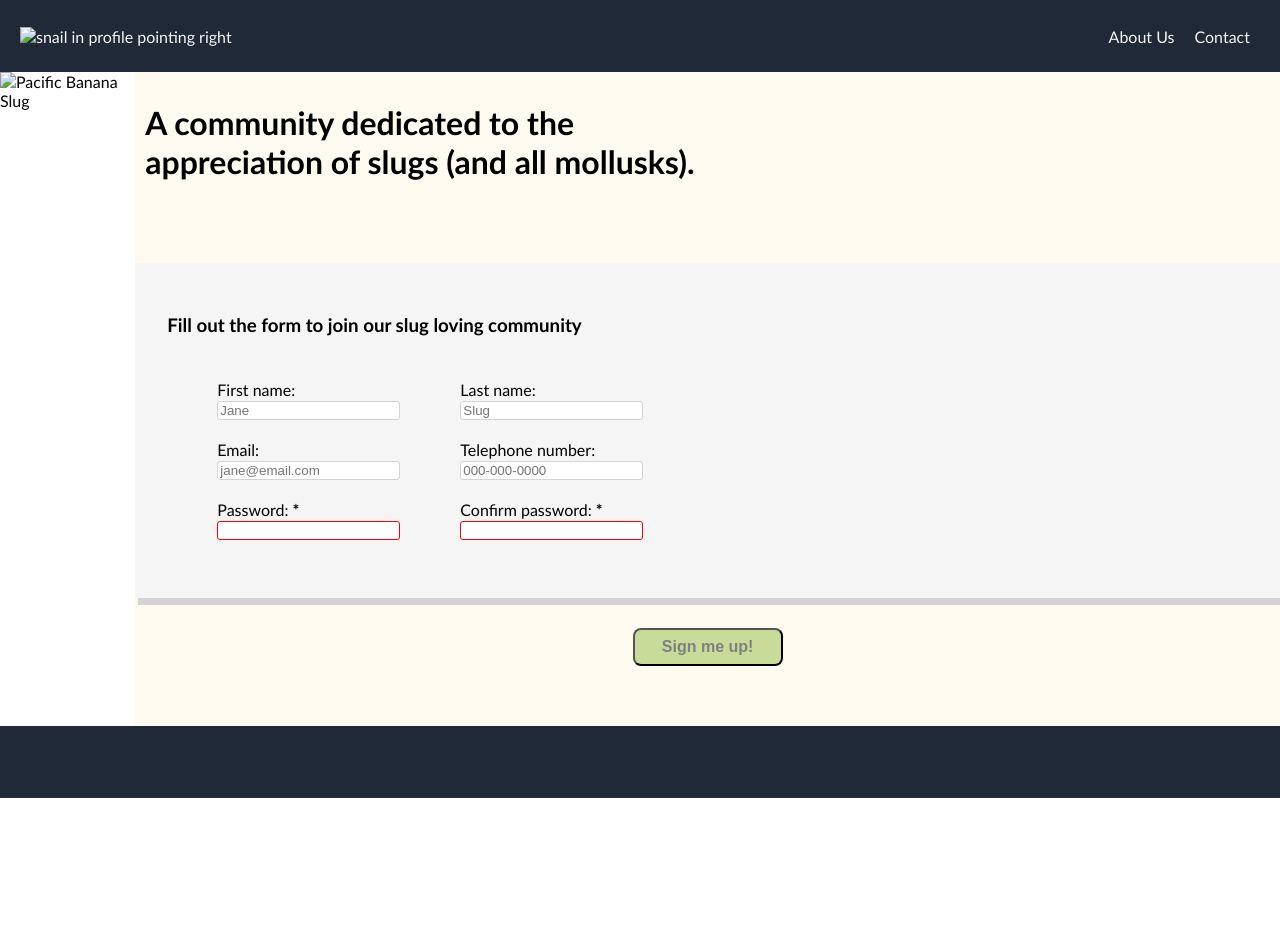
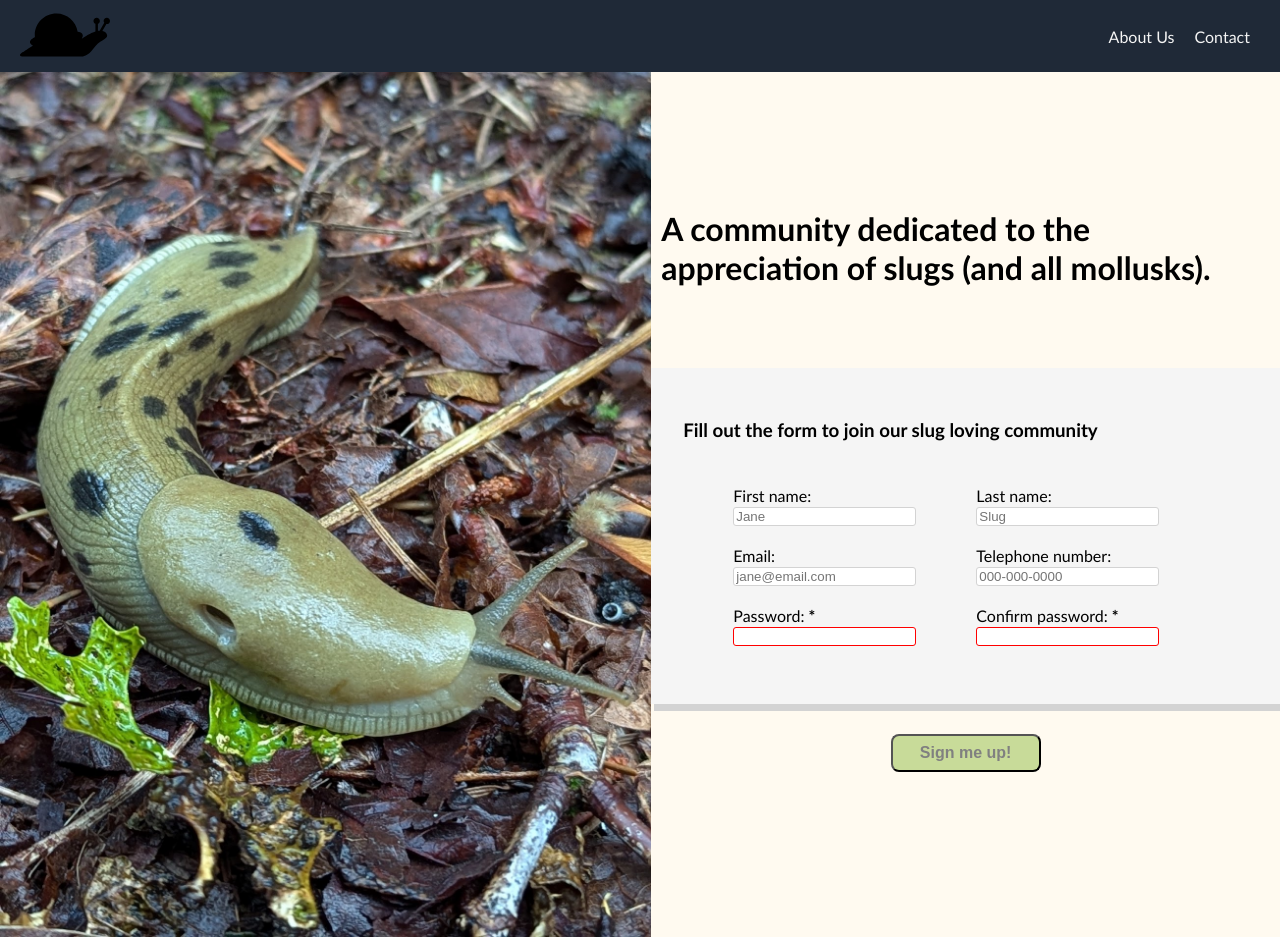
Before and after one commit to ElizaDearheart/curious-mollusk, a plain HTML site: page slugForm/index.html in a window 1280 px wide. Before the commit the page ends 800 px from the top, so only its background shows below. Drawn offline with Linux system fonts and the light colour scheme; files whose address does not match are found by name.

Commit message:
Add shared dir

```diff
--- a/slugForm/index.html
+++ b/slugForm/index.html
@@ -6,14 +6,14 @@
     <meta name="viewport" content="width=device-width">
     <title>Mollusk Appreciation</title>
     <link rel="stylesheet" href="styles.css">
-    <link rel="icon" href="snail.svg" type="image/svg+xml">
+    <link rel="icon" href="/Users/jordan/Odin_JS/repos/curious-mollusk/shared/snail.svg" type="image/svg+xml">
 </head>
 
 <body>
     <div class="top-header">
         <div class="top-header-logo">
-            <a href="#"><img class="snail" src="snail.svg" alt="snail in profile pointing right" height="90px"
-                    width="90px" /></a>
+            <a href="#"><img class="snail" src="/Users/jordan/Odin_JS/repos/curious-mollusk/shared/snail.svg"
+                    alt="snail in profile pointing right" height="90px" width="90px" /></a>
         </div>
         <ul class="top-header-links">
             <li><a href="#">About Us</a></li>
@@ -23,7 +23,7 @@
     </div>
     <div class="main-body">
         <div title="The beautiful Pacific Banana Slug slugging along" class="side-panel-image">
-            <img src="slug.jpg" alt="Pacific Banana Slug">
+            <img src="/Users/jordan/Odin_JS/repos/curious-mollusk/shared/slug.jpg" alt="Pacific Banana Slug">
         </div>
         <div class="form">
             <div class="form-header">
```
Also changed, not shown: slugAdminDashboard/index.html (+2 -2 lines), shared/slug.jpg (renamed from slug.jpg), shared/snail.svg (renamed from snail.svg).
